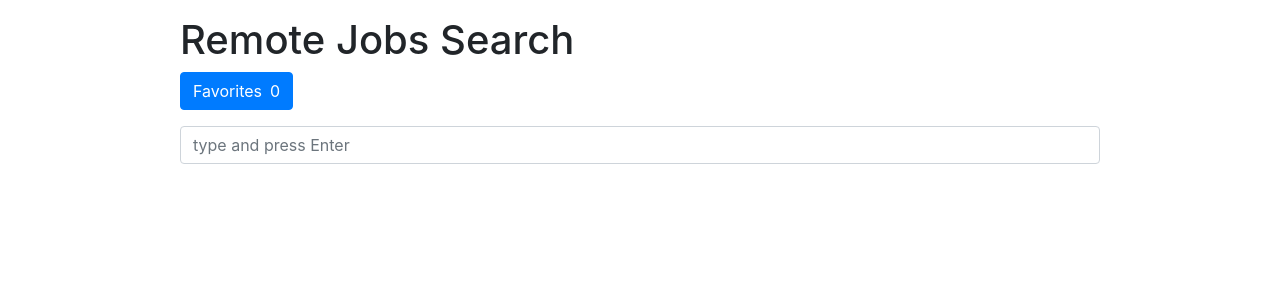
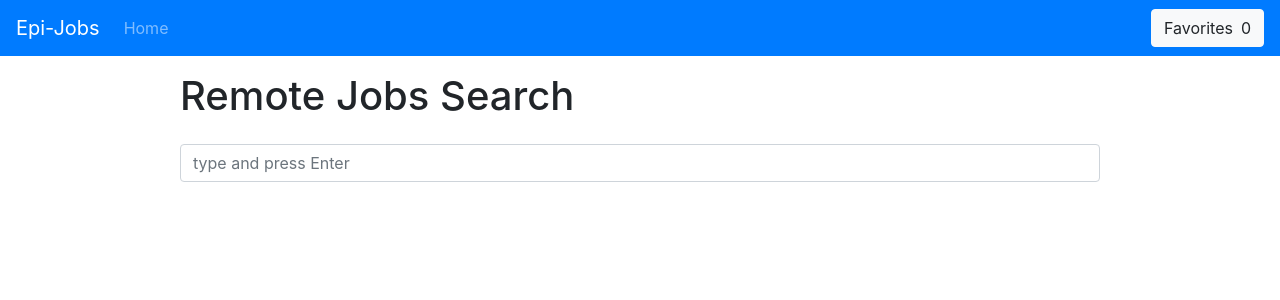
Before and after one commit to FarhanaRafi/D9-Job-Search-Redux, a React (Create React App) app in the folder d9-hw-start-main/: page / in a window 1280 px wide. Shown: the top 300 px of the page. Built offline with nearby package versions, Linux system fonts and the light colour scheme.

Commit message:
almost done

```diff
--- a/d9-hw-start-main/package.json
+++ b/d9-hw-start-main/package.json
@@ -8,6 +8,8 @@
     "@testing-library/react": "^13.3.0",
     "@testing-library/user-event": "^14.2.0",
     "bootstrap": "^4.6.1",
+    "date-fns": "^2.29.3",
+    "mdb-react-ui-kit": "^5.1.0",
     "react": "^18.1.0",
     "react-bootstrap": "^1.6.5",
     "react-dom": "^18.1.0",
--- a/d9-hw-start-main/src/App.js
+++ b/d9-hw-start-main/src/App.js
@@ -4,15 +4,19 @@ import MainSearch from "./components/MainSearch";
 import CompanySearchResults from "./components/CompanySearchResults";
 import { BrowserRouter, Routes, Route } from "react-router-dom";
 import Favorites from "./components/Favorites";
+import Header from "./components/Header";
+import Footer from "./components/Footer";
 
 function App() {
   return (
     <BrowserRouter>
+      <Header />
       <Routes>
         <Route path="/" element={<MainSearch />} />
         <Route path="/:companyName" element={<CompanySearchResults />} />
         <Route path="/favorites" element={<Favorites />} />
       </Routes>
+      {/* <Footer /> */}
     </BrowserRouter>
   );
 }
--- a/d9-hw-start-main/src/components/Favorites.jsx
+++ b/d9-hw-start-main/src/components/Favorites.jsx
@@ -2,7 +2,8 @@ import React from "react";
 import { useSelector, useDispatch } from "react-redux";
 import { FaTrash } from "react-icons/fa";
 import { Link } from "react-router-dom";
-import { Col, Row, Button, Container } from "react-bootstrap";
+import { Button, Container, Table } from "react-bootstrap";
+import { format, parseISO } from "date-fns";
 
 const Favorites = () => {
   let favorite = useSelector((state) => state.favorites.content);
@@ -10,13 +11,18 @@ const Favorites = () => {
   return (
     <>
       <Container>
-        <Row>
-          <h1>Favorites</h1>
-          <Col sm={12}>
-            <ul style={{ listStyle: "none" }}>
-              {favorite.map((job, i) => (
-                <li key={i} className="my-4">
+        <h1 className="text-center">Favorites</h1>
+        <Table hover>
+          <tbody>
+            {favorite.map((job, i) => (
+              <tr key={i}>
+                <td>
                   <Link to={`/${job.company_name}`}>{job.company_name} </Link>
+                </td>
+                <td>{job.title}</td>
+                <td>{job.category}</td>
+                <td>{format(parseISO(job.publication_date), `dd-LL-yyyy`)}</td>
+                <td>
                   <Button
                     className="ml-5"
                     variant="danger"
@@ -29,15 +35,39 @@ const Favorites = () => {
                   >
                     <FaTrash />
                   </Button>
-                  <Button className="ml-5">Details</Button>
-                </li>
-              ))}
-            </ul>
-          </Col>
-        </Row>
+                </td>
+              </tr>
+            ))}
+          </tbody>
+        </Table>
       </Container>
     </>
   );
 };
 
 export default Favorites;
+
+// <Row>
+//   <h1>Favorites</h1>
+//   <Col sm={12}>
+//     <ul style={{ listStyle: "none" }}>
+//       {favorite.map((job, i) => (
+//         <li key={i} className="my-4">
+//           <Link to={`/${job.company_name}`}>{job.company_name} </Link>
+//           <Button
+//             className="ml-5"
+//             variant="danger"
+//             onClick={() => {
+//               dispatch({
+//                 type: "REMOVE_FROM_FAVORITE",
+//                 payload: i,
+//               });
+//             }}
+//           >
+//             <FaTrash />
+//           </Button>
+//         </li>
+//       ))}
+//     </ul>
+//   </Col>
+// </Row>
--- /dev/null
+++ b/d9-hw-start-main/src/components/Footer.jsx
@@ -0,0 +1,40 @@
+import React from "react";
+import {
+  MDBFooter,
+  MDBContainer,
+  MDBCol,
+  MDBRow,
+  MDBBtn,
+} from "mdb-react-ui-kit";
+
+function Footer() {
+  return (
+    <MDBFooter
+      className="text-center text-white"
+      style={{ backgroundColor: "#0a4275" }}
+    >
+      <MDBContainer className="p-4 pb-0">
+        <section className="">
+          <p className="d-flex justify-content-center align-items-center">
+            <span className="me-3">Register for free</span>
+            <MDBBtn type="button" outline color="light" rounded>
+              Sign up!
+            </MDBBtn>
+          </p>
+        </section>
+      </MDBContainer>
+
+      <div
+        className="text-center p-3"
+        style={{ backgroundColor: "rgba(0, 0, 0, 0.2)" }}
+      >
+        © 2020 Copyright:
+        <a className="text-white" href="https://mdbootstrap.com/">
+          MDBootstrap.com
+        </a>
+      </div>
+    </MDBFooter>
+  );
+}
+
+export default Footer;
--- /dev/null
+++ b/d9-hw-start-main/src/components/Header.jsx
@@ -0,0 +1,25 @@
+import React from "react";
+import { Navbar, Nav, Button } from "react-bootstrap";
+import { Link, useNavigate } from "react-router-dom";
+import { useSelector } from "react-redux";
+
+function Header() {
+  const navigate = useNavigate();
+  const favLength = useSelector((state) => state.favorites.content.length);
+  return (
+    <Navbar bg="primary" variant="dark">
+      <Navbar.Brand href="#home">Epi-Jobs</Navbar.Brand>
+      <Nav className="mr-auto">
+        <Link to={"/"}>
+          <Nav.Link href="#home">Home</Nav.Link>
+        </Link>
+      </Nav>
+      <Button variant="light" onClick={() => navigate("/favorites")}>
+        Favorites
+        <span className="ml-2">{favLength}</span>
+      </Button>
+    </Navbar>
+  );
+}
+
+export default Header;
--- a/d9-hw-start-main/src/components/MainSearch.jsx
+++ b/d9-hw-start-main/src/components/MainSearch.jsx
@@ -1,12 +1,12 @@
 import { useState } from "react";
 import { Container, Row, Col, Form, Button } from "react-bootstrap";
 import Job from "./Job";
-import { useNavigate } from "react-router-dom";
-import { useSelector } from "react-redux";
+// import { useNavigate } from "react-router-dom";
+// import { useSelector } from "react-redux";
 
 const MainSearch = () => {
-  const navigate = useNavigate();
-  const favLength = useSelector((state) => state.favorites.content.length);
+  // const navigate = useNavigate();
+  // const favLength = useSelector((state) => state.favorites.content.length);
 
   const [query, setQuery] = useState("");
   const [jobs, setJobs] = useState([]);
@@ -41,10 +41,10 @@ const MainSearch = () => {
       <Row>
         <Col xs={10} className="mx-auto my-3">
           <h1>Remote Jobs Search</h1>
-          <Button onClick={() => navigate("/favorites")}>
+          {/* <Button onClick={() => navigate("/favorites")}>
             Favorites
             <span className="ml-2">{favLength}</span>
-          </Button>
+          </Button> */}
         </Col>
         <Col xs={10} className="mx-auto">
           <Form onSubmit={handleSubmit}>
```
Also changed, not shown: 1 other file (tests, documents, lock files or other folders).
